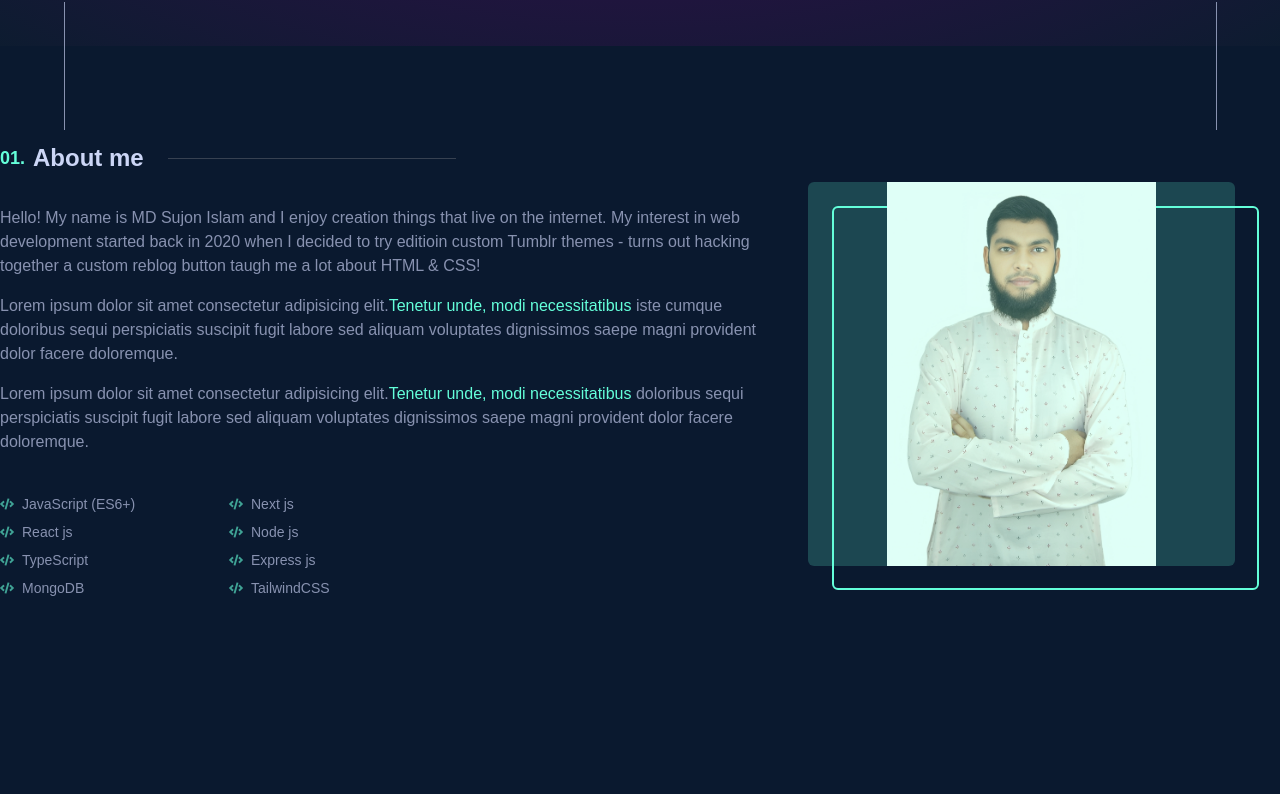
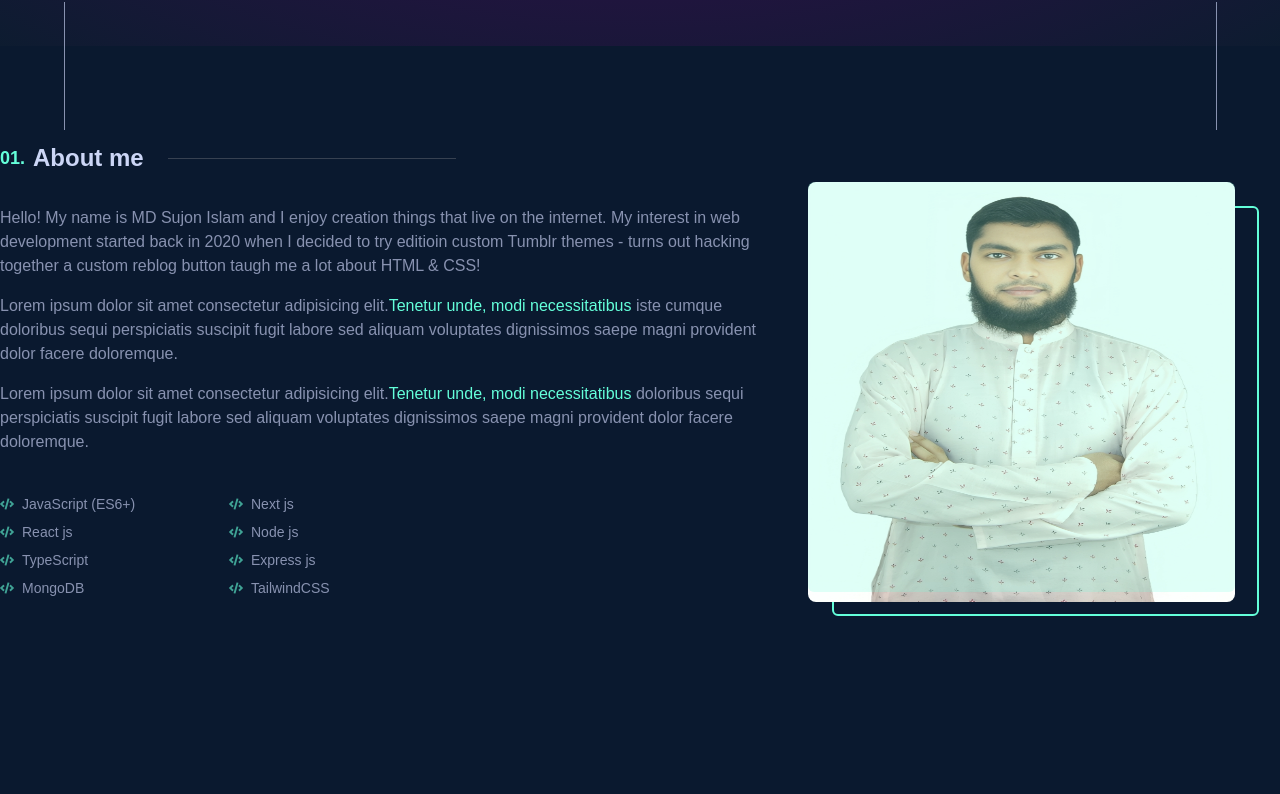
Before and after one commit to i-am-sujon-islam/MD-Sujon-Islam, a React (Vite) app: page / in a window 1280 px wide. Shown: the part 670-1464 px from the top of the page. Built offline with nearby package versions, Linux system fonts and the light colour scheme.

Commit message:
adjust image

```diff
--- a/src/ui/About.jsx
+++ b/src/ui/About.jsx
@@ -62,12 +62,12 @@ const About = () => {
               <img
                 src={Sujon}
                 alt="ProfileImage"
-                className="rounded-lg lg:w-full sm:mx-auto h-96 object-contain"
+                className="rounded-lg lg:w-full sm:mx-auto h-[420px] object-left-top"
               />
-              <div className="hidden lg:inline-block absolute w-full h-96 bg-designColor/20 rounded-md top-0 left-0 group-hover:bg-transparent duration-300" />
+              <div className="hidden lg:inline-block absolute w-full h-[410px] bg-designColor/20 rounded-md top-0 left-0 group-hover:bg-transparent duration-300" />
             </div>
           </div>
-          <div className="hidden lg:inline-flex w-full h-96 border-2 border-designColor rounded-md group-hover:-translate-x-2 group-hover:-translate-y-2 transition-transform duration-300" />
+          <div className="hidden lg:inline-flex w-full h-[410px] border-2 border-designColor rounded-md group-hover:-translate-x-2 group-hover:-translate-y-2 transition-transform duration-300" />
         </div>
       </div>
     </Container>
```
